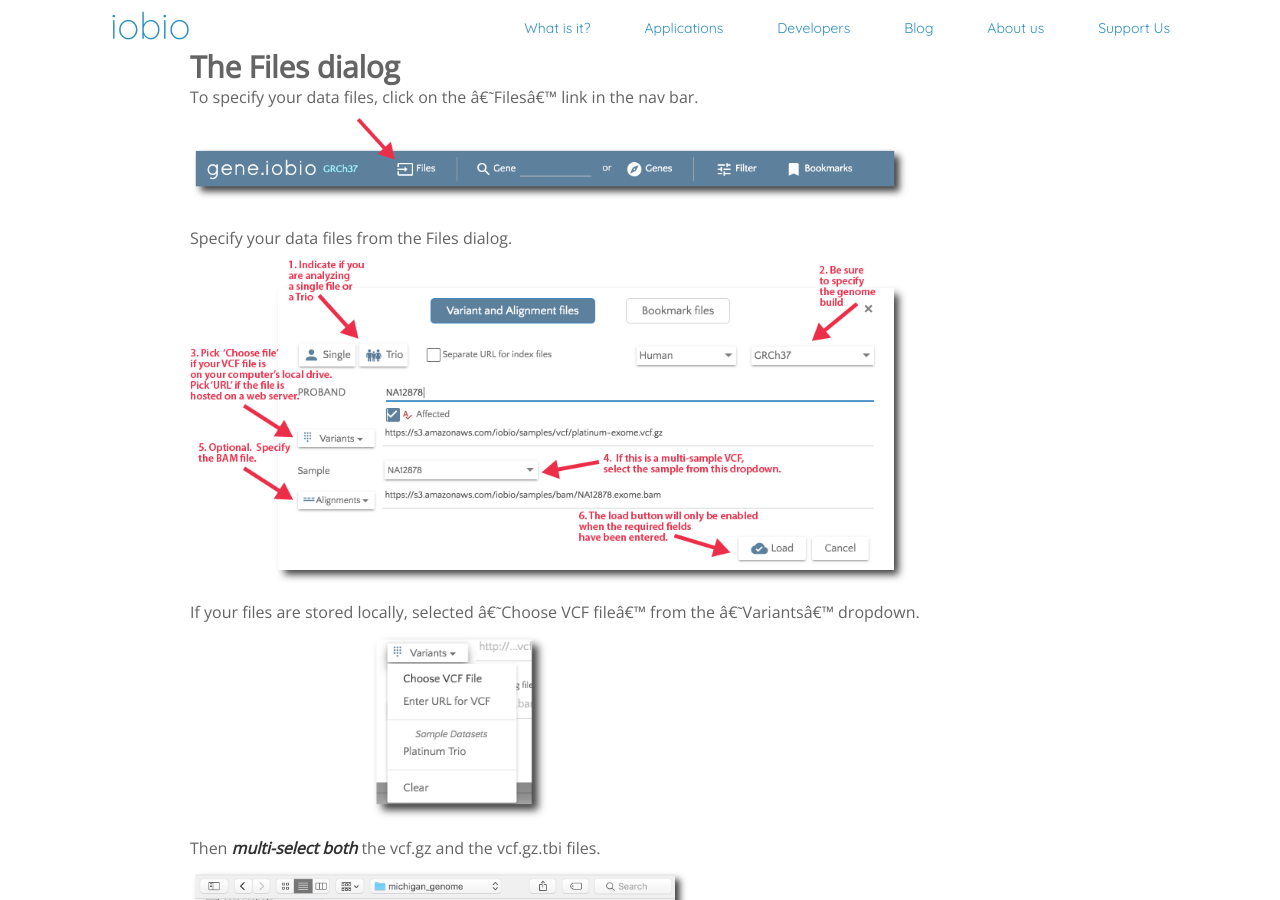
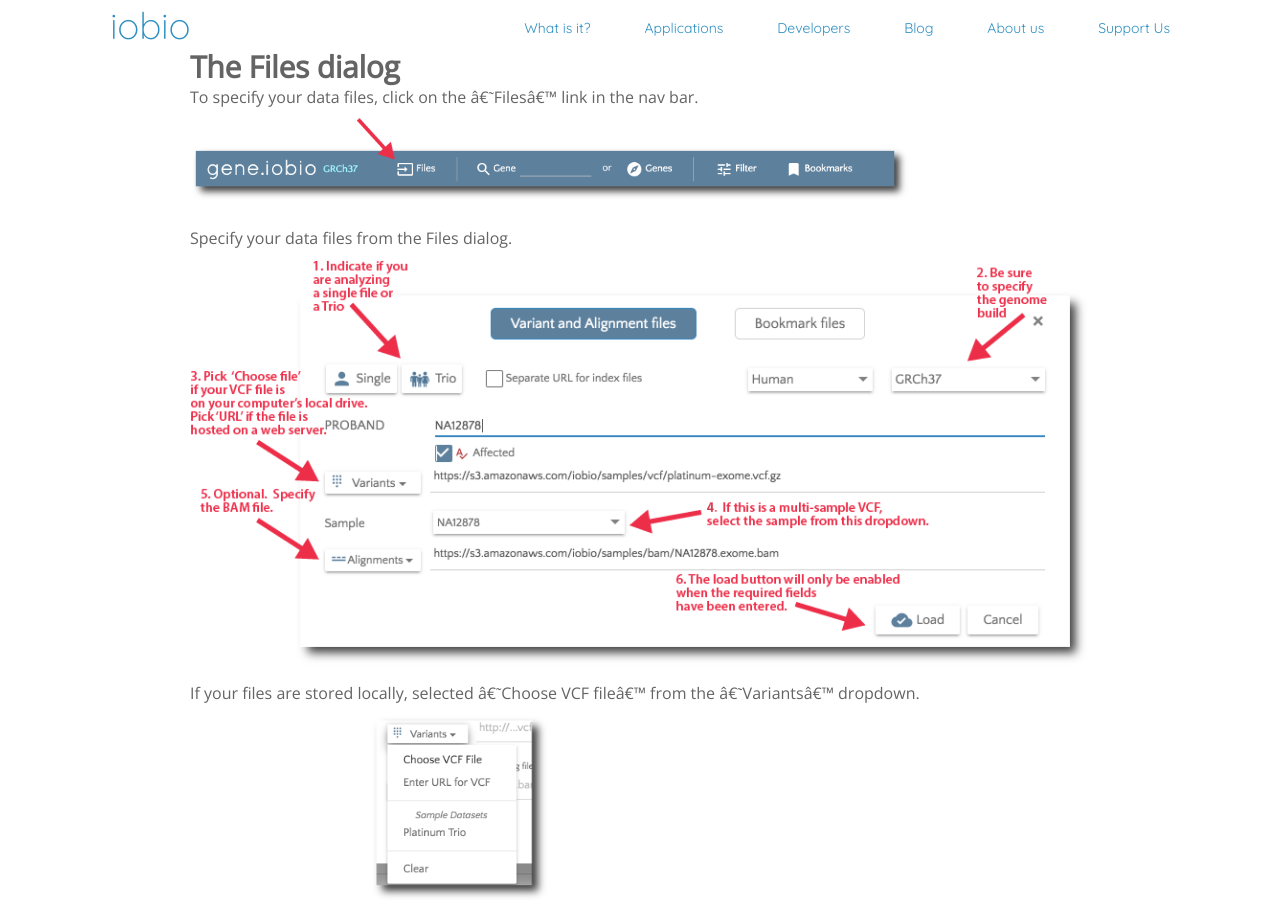
Before and after one commit to iobio/minion, a Jekyll site: the page built from _posts/2017-09-27-loading-data.md, in a window 1280 px wide and 900 px high, scrolled down 2248 px. Built offline with Jekyll 4.4.1, drawn with Linux system fonts in a browser that asks for light colours; some web fonts are replaced.

Commit message:
Revisions to Loading files blog post for gene.iobio based on Al's suggestions.

```diff
--- a/_posts/2017-09-27-loading-data.md
+++ b/_posts/2017-09-27-loading-data.md
@@ -69,7 +69,7 @@
 
 Specify your data files from the Files dialog.
 
-<div><img src="/public/images/blog/loading_data/files_dialog.png" style="width:80%; margin:0px 0px 15px 0px;"></div>
+<div><img src="/public/images/blog/loading_data/files_dialog.png" style="width:100%; margin:0px 0px 15px 0px;"></div>
 
 If your files are stored locally, selected 'Choose VCF file' from the 'Variants' dropdown.
 
```
